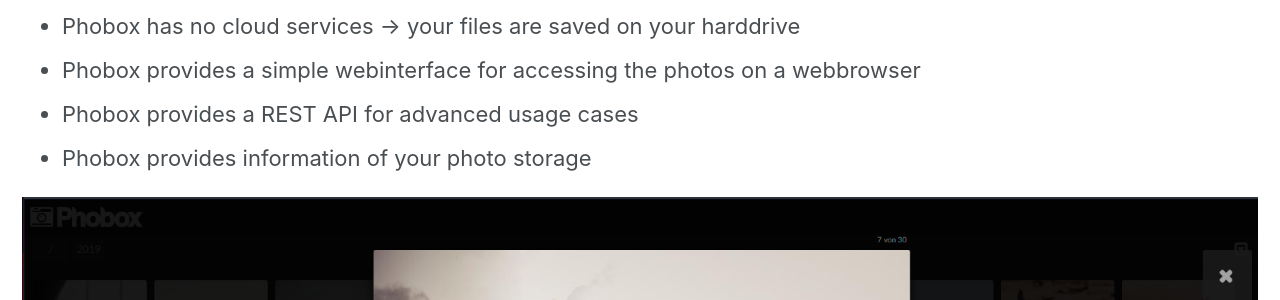
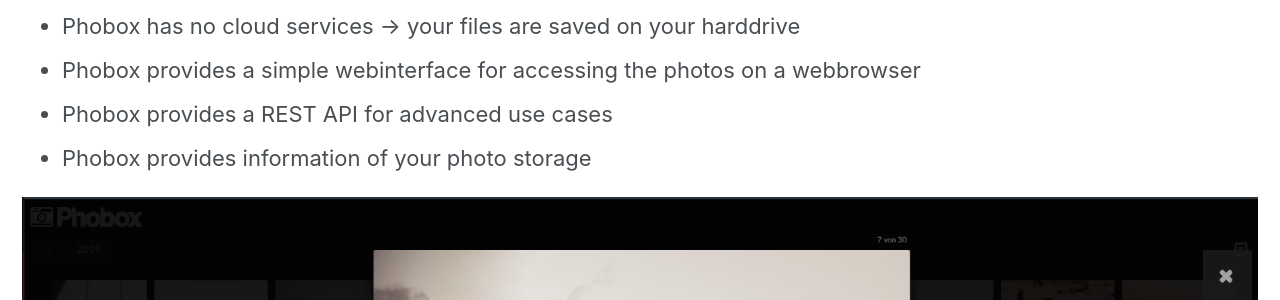
Before and after one commit to phoboxhq/home2, a Jekyll site: the page built from _pages/about.md, in a window 1280 px wide and 900 px high, scrolled down 1412 px. Shown: the part 159-459 px from the top of the window. Built offline with Jekyll 4.4.1, drawn with Linux system fonts in a browser that asks for light colours; cached includes are drawn as plain includes; nearby versions of some CDN libraries.

Commit message:
Update about.md

```diff
--- a/_pages/about.md
+++ b/_pages/about.md
@@ -27,7 +27,7 @@
 * Phobox doesn't change the existing directory stucture of photos
 * Phobox has no cloud services -> your files are saved on your harddrive
 * Phobox provides a simple webinterface for accessing the photos on a webbrowser
-* Phobox provides a REST API for advanced usage cases
+* Phobox provides a REST API for advanced use cases
 * Phobox provides information of your photo storage
 
 [![alt phobox image lightbox](/assets/images/phobox_lightbox.png)](/assets/images/phobox_lightbox.png)
```
